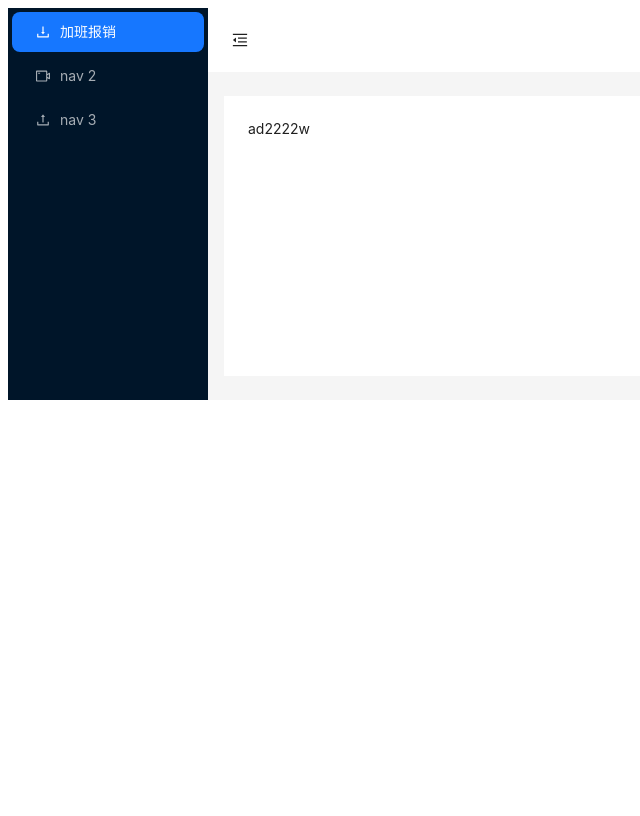
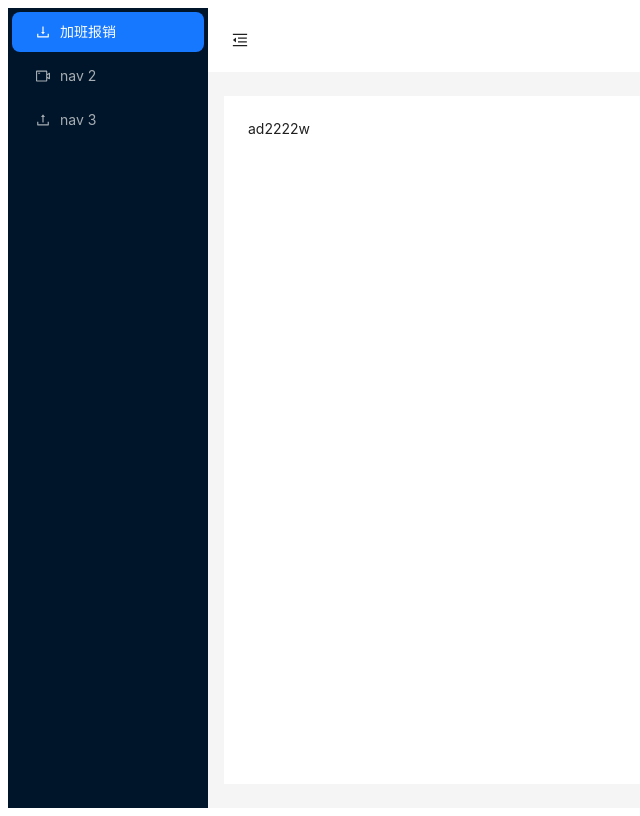
Before and after one commit to chenchenpp/next-admin, a Next.js app: page / in a window 1280 px wide. Shown: the whole page, without its empty margins (0-640 px from the left). Built offline with nearby package versions, Linux system fonts and the light colour scheme.

Commit message:
feat: 支持less引入

```diff
--- a/src/components/Layout/index.module.less
+++ b/src/components/Layout/index.module.less
@@ -1,4 +1,4 @@
 .layoutContainer{
-    height: 100%;
-    width: 100%;
+    height: 100vh;
+    width: 100vw;
 }
```
Also changed, not shown: global.d.ts (added, +11 -0 lines).
